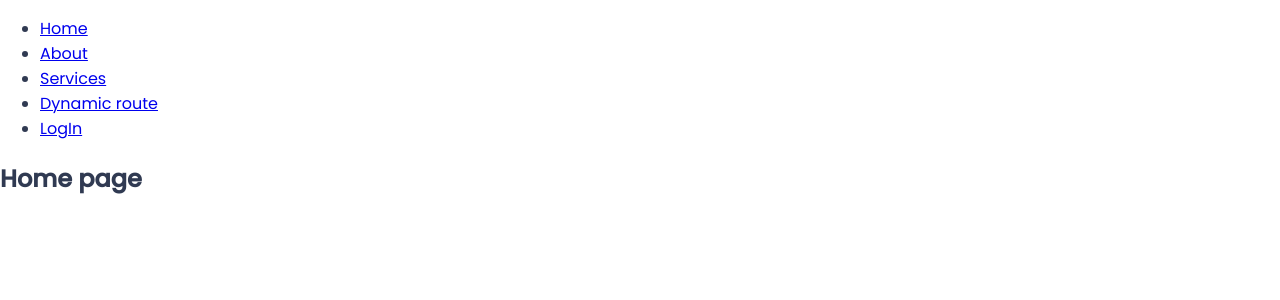
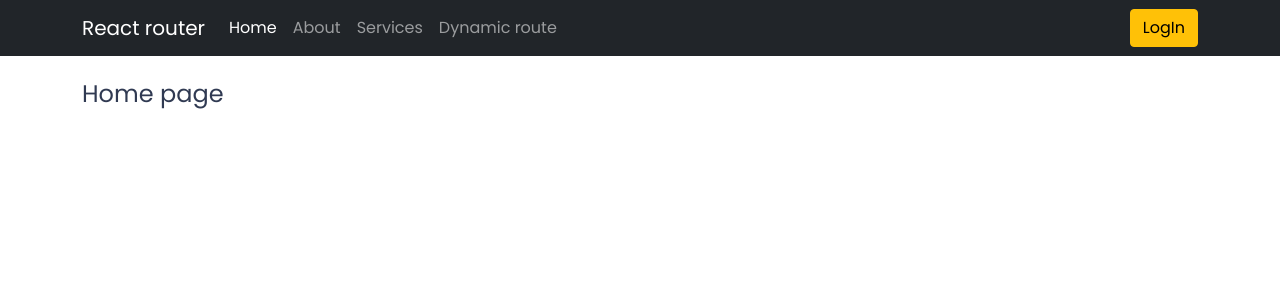
Before and after one commit to GaziAkil/react-router, a React (Create React App) app: page / in a window 1280 px wide. Shown: the top 300 px of the page. Built offline with nearby package versions, Linux system fonts and the light colour scheme.

Commit message:
Bootstrap 5 added

```diff
--- a/public/index.html
+++ b/public/index.html
@@ -5,10 +5,13 @@
     <link rel="icon" href="%PUBLIC_URL%/favicon.ico" />
     <meta name="viewport" content="width=device-width, initial-scale=1" />
     <meta name="description" content="Web site created using create-react-app" />
+    <link href="https://cdn.jsdelivr.net/npm/bootstrap@5.0.2/dist/css/bootstrap.min.css" rel="stylesheet" integrity="sha384-EVSTQN3/azprG1Anm3QDgpJLIm9Nao0Yz1ztcQTwFspd3yD65VohhpuuCOmLASjC" crossorigin="anonymous">
     <title>react router</title>
   </head>
   <body>
     <noscript>You need to enable JavaScript to run this app.</noscript>
     <div id="root"></div>
+    <!-- bootstrap script -->
+    <script src="https://cdn.jsdelivr.net/npm/bootstrap@5.0.2/dist/js/bootstrap.bundle.min.js" integrity="sha384-MrcW6ZMFYlzcLA8Nl+NtUVF0sA7MsXsP1UyJoMp4YLEuNSfAP+JcXn/tWtIaxVXM" crossorigin="anonymous"></script>
   </body>
 </html>
--- a/src/About.js
+++ b/src/About.js
@@ -3,7 +3,7 @@
 export default function About({text}) {
   return (
     <div>
-      <h2>About page - {text}</h2>
+      <h4>About page - {text}</h4>
     </div>
   )
 }
--- a/src/App.js
+++ b/src/App.js
@@ -13,6 +13,7 @@
   return (
     <Router>
       <Navbar />
+      <div className='container'>
         <Routes>
           <Route path='/' element={<Home />} />
 
@@ -31,7 +32,7 @@
           {/* error message */}
           <Route path='*' element={<Error />} />
         </Routes>
+      </div>
     </Router>
-
   )
 }
--- a/src/Dashboard.js
+++ b/src/Dashboard.js
@@ -3,7 +3,7 @@
 export default function Dashboard() {
   return (
     <div>
-      <h2>Dashboard page</h2>
+      <h4>Dashboard page</h4>
     </div>
   )
 }
--- a/src/Home.js
+++ b/src/Home.js
@@ -3,7 +3,7 @@
 export default function Home() {
   return (
     <div>
-      <h2>Home page</h2>
+      <h4>Home page</h4>
     </div>
   )
 }
--- a/src/Navbar.js
+++ b/src/Navbar.js
@@ -3,24 +3,32 @@
 
 export default function Navbar() {
   return (
-    <nav>
-        <ul>
-            <li>
-                <Link to='/'>Home</Link>
-            </li>
-            <li>
-                <Link to='/about'>About</Link>
-            </li>
-            <li>
-                <Link to='/services'>Services</Link>
-            </li>
-            <li>
-                <Link to='/posts/js/react'>Dynamic route</Link>
-            </li>
-            <li>
-                <Link to='/login'>LogIn</Link>
-            </li>
-        </ul>
+    <nav className="navbar navbar-expand-lg navbar-dark bg-dark mb-4">
+        <div className="container">
+            <button className="navbar-toggler" type="button" data-bs-toggle="collapse" data-bs-target="#navbarTogglerDemo03" aria-controls="navbarTogglerDemo03" aria-expanded="false" aria-label="Toggle navigation">
+            <span className="navbar-toggler-icon"></span>
+            </button>
+            <Link className="navbar-brand" to="/">React router</Link>
+            <div className="collapse navbar-collapse" id="navbarTogglerDemo03">
+                <ul className="navbar-nav me-auto mb-2 mb-lg-0">
+                    <li className="nav-item">
+                        <Link className="nav-link active" aria-current="page" to="/">Home</Link>
+                    </li>
+                    <li className="nav-item">
+                        <Link className="nav-link" to="/about">About</Link>
+                    </li>
+                    <li className="nav-item">
+                        <Link className="nav-link" to="/services">Services</Link>
+                    </li>
+                    <li className="nav-item">
+                        <Link className="nav-link" to="/posts/js/react">Dynamic route</Link>
+                    </li>
+                </ul>
+                <form className="d-flex">
+                    <Link className="btn btn-warning" type="submit" to="/login">LogIn</Link>
+                </form>
+            </div>
+        </div>
     </nav>
   )
 }
--- a/src/Posts.js
+++ b/src/Posts.js
@@ -6,7 +6,7 @@
 const parameter = useParams(); // const {category, topic} = useParams();
   return (
     <div>
-      <h2>Dynamic post page: [Category: { parameter.category } | Topic: { parameter.topic }]</h2>
+      <h4>Dynamic post page: [Category: { parameter.category } | Topic: { parameter.topic }]</h4>
     </div>
   )
 }
--- a/src/Services.js
+++ b/src/Services.js
@@ -3,7 +3,7 @@
 export default function Services() {
   return (
     <div>
-      <h2>Services page</h2>
+      <h4>Services page</h4>
     </div>
   )
 }
--- a/src/index.css
+++ b/src/index.css
@@ -1,4 +1,4 @@
-@import url('https://fonts.googleapis.com/css2?family=Poppins:wght@400;500&display=swap');
+@import url('https://fonts.googleapis.com/css2?family=Poppins&display=swap');
 body {
   margin: 0;
   font-family: 'Poppins', sans-serif;
```
Lines whose indentation alone changed are shown as unchanged.
